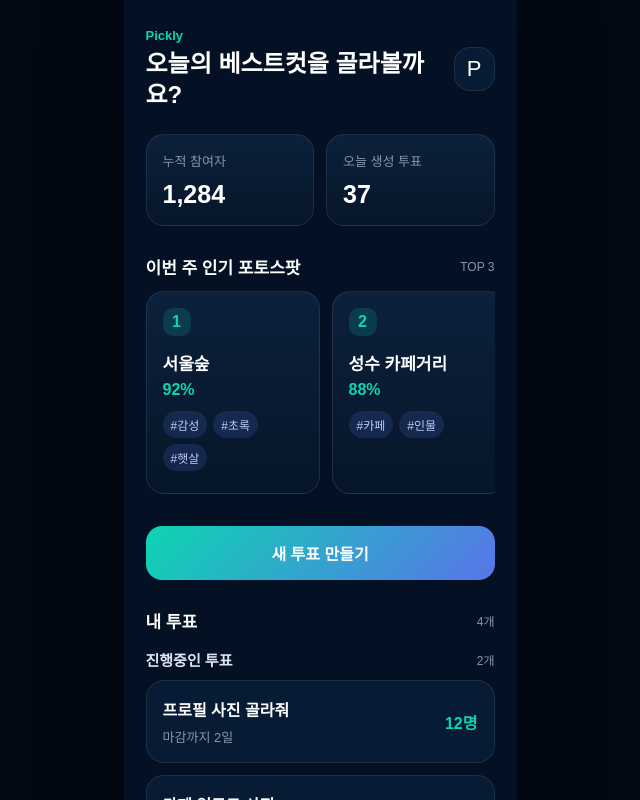
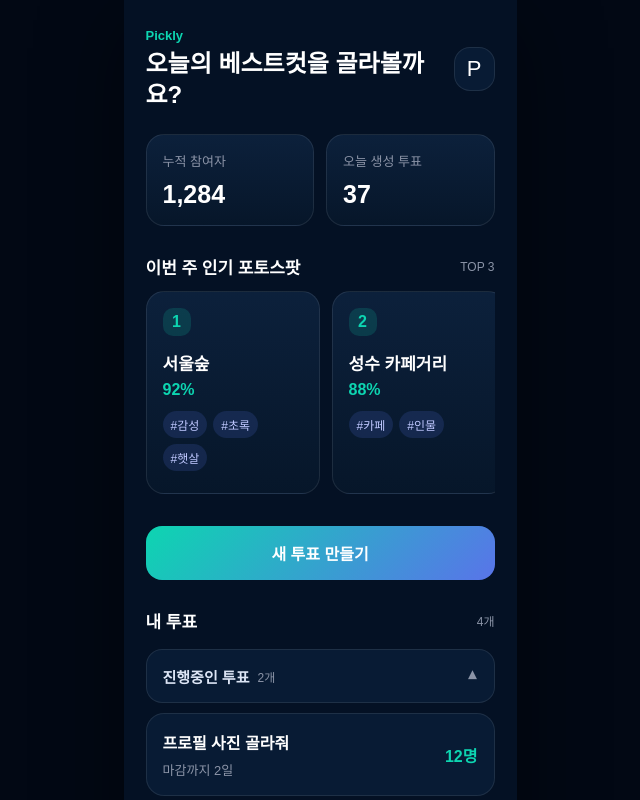
Before and after one commit to Pickly-Official/FE, a React (Vite) app: page /home in a window 1280 px wide. Shown: the top 800 px of the page, without its empty margins (320-960 px from the left). Built offline with nearby package versions, Linux system fonts and the light colour scheme.

Commit message:
style: 홈 화면 UI 수정

```diff
--- a/src/pages/HomePage.jsx
+++ b/src/pages/HomePage.jsx
@@ -1,3 +1,4 @@
+import { useState } from 'react';
 import { Link } from 'react-router-dom';
 
 const spots = [
@@ -17,6 +18,18 @@ const closedPolls = [
 ];
 
 function HomePage() {
+  const [openGroups, setOpenGroups] = useState({
+    active: true,
+    closed: false,
+  });
+
+  const toggleGroup = (group) => {
+    setOpenGroups((current) => ({
+      ...current,
+      [group]: !current[group],
+    }));
+  };
+
   return (
     <main className="app-canvas page-canvas">
       <header className="page-header">
@@ -70,21 +83,45 @@ function HomePage() {
           <h2>내 투표</h2>
           <span>{activePolls.length + closedPolls.length}개</span>
         </div>
-        <PollGroup title="진행중인 투표" polls={activePolls} />
-        <PollGroup title="종료된 투표" polls={closedPolls} />
+        <PollGroup
+          id="active"
+          title="진행중인 투표"
+          polls={activePolls}
+          isOpen={openGroups.active}
+          onToggle={toggleGroup}
+        />
+        <PollGroup
+          id="closed"
+          title="종료된 투표"
+          polls={closedPolls}
+          isOpen={openGroups.closed}
+          onToggle={toggleGroup}
+        />
       </section>
     </main>
   );
 }
 
-function PollGroup({ title, polls }) {
+function PollGroup({ id, title, polls, isOpen, onToggle }) {
   return (
     <section className="poll-group">
-      <div className="poll-group-header">
-        <h3>{title}</h3>
-        <span>{polls.length}개</span>
-      </div>
-      <div className="poll-list">
+      <button
+        className="poll-group-header"
+        type="button"
+        aria-expanded={isOpen}
+        aria-controls={`${id}-poll-list`}
+        onClick={() => onToggle(id)}
+      >
+        <span className="poll-group-title">
+          <strong>{title}</strong>
+          <em>{polls.length}개</em>
+        </span>
+        <span className={`poll-group-arrow ${isOpen ? 'is-open' : ''}`} aria-hidden="true">
+          ▾
+        </span>
+      </button>
+      {isOpen && (
+        <div className="poll-list" id={`${id}-poll-list`}>
           {polls.map((poll) => (
             <Link className="poll-item" to={`/result/${poll.id}`} key={poll.id}>
               <div>
@@ -95,6 +132,7 @@ function PollGroup({ title, polls }) {
             </Link>
           ))}
         </div>
+      )}
     </section>
   );
 }
--- a/src/styles/pickly.css
+++ b/src/styles/pickly.css
@@ -389,22 +389,45 @@ input {
 }
 
 .poll-group-header {
+  width: 100%;
+  min-height: 54px;
+  border: 1px solid var(--pickly-line);
+  border-radius: 16px;
   display: flex;
   align-items: center;
   justify-content: space-between;
   gap: 12px;
   margin-bottom: 10px;
+  padding: 0 16px;
+  background: var(--pickly-panel);
+  color: #dce5f5;
+  cursor: pointer;
 }
 
-.poll-group-header h3 {
-  margin: 0;
-  color: #dce5f5;
+.poll-group-title {
+  display: flex;
+  align-items: center;
+  gap: 8px;
+}
+
+.poll-group-title strong {
   font-size: 15px;
 }
 
-.poll-group-header span {
+.poll-group-title em {
   color: var(--pickly-muted);
+  font-style: normal;
   font-size: 12px;
+}
+
+.poll-group-arrow {
+  color: var(--pickly-muted);
+  font-size: 18px;
+  transition: transform 160ms ease;
+}
+
+.poll-group-arrow.is-open {
+  transform: rotate(180deg);
 }
 
 .poll-item {
```
Lines whose indentation alone changed are shown as unchanged.
